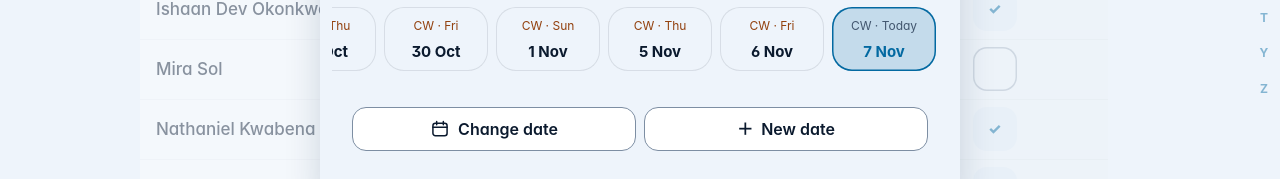
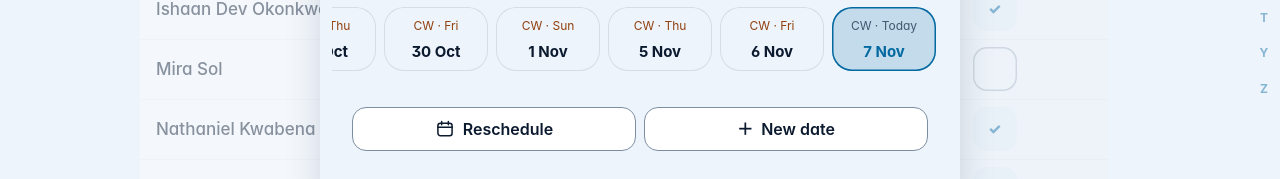
Before and after one commit to steph1420/sow-driftline, a React (Vite) app: page / in a window 1280 px wide. Both pictures are taken after a click on the button 1082 px from the left and 98 px from the top of the page. Shown: the part 605-784 px from the top of the page. Built offline with nearby package versions, Linux system fonts and the light colour scheme.

Commit message:
Rename Change date to Reschedule (t110u)

```diff
--- a/src/screens/DateSheet.tsx
+++ b/src/screens/DateSheet.tsx
@@ -1,5 +1,5 @@
 // v0.7.0 S6–S8: the date sheet. Chips of this class's existing dates (F-DT-04, tap = open it, no data change),
-// Change date (S7, F-DT-01..06: wheels, year pill, topic, live dashed chip, button dim until a change, collision note, Cancel)
+// Reschedule (was Change date) (S7, F-DT-01..06: wheels, year pill, topic, live dashed chip, button dim until a change, collision note, Cancel)
 // and + New date (S8, F-OV-05: next class day picked, no duplicate on the same day).
 import { useEffect, useRef, useState } from 'react'
 import { CONFIG } from '../config'
@@ -36,10 +36,10 @@ export function DateSheet({ columns, current, today, onPick, onClose, subjectKey
   }
   return (<>
     <button className="sow-scrim" aria-label="Close dates" onClick={onClose} />
-    <div className={`sow-sheet sow-ds${mode !== 'pick' ? ' editing' : ''}`} role="dialog" aria-label={mode === 'edit' ? 'Change date' : mode === 'new' ? 'New date' : 'Dates'}>
+    <div className={`sow-sheet sow-ds${mode !== 'pick' ? ' editing' : ''}`} role="dialog" aria-label={mode === 'edit' ? 'Reschedule' : mode === 'new' ? 'New date' : 'Dates'}>
       <button className="sow-sheet__handle" aria-label="Close (swipe down)" onClick={onClose}
         onPointerDown={(e) => { y0.current = e.clientY; e.currentTarget.setPointerCapture?.(e.pointerId) }} onPointerMove={(e) => { if (y0.current != null && e.clientY - y0.current > CONFIG.timing.sheetOpenDragPx) { y0.current = null; onClose() } }} onPointerUp={() => { y0.current = null }}><span className="sow-sheet__grip" /></button>
-      <div className="sow-wp__head"><h2 className="sow-wp__title">{mode === 'edit' ? 'Change date' : mode === 'new' ? 'New date' : 'Dates'}</h2><button className="sow-x" aria-label="Close" onClick={onClose}>{GLYPH.close}</button></div>
+      <div className="sow-wp__head"><h2 className="sow-wp__title">{mode === 'edit' ? 'Reschedule' : mode === 'new' ? 'New date' : 'Dates'}</h2><button className="sow-x" aria-label="Close" onClick={onClose}>{GLYPH.close}</button></div>
       {mode !== 'new' && <div className="sow-ds__strip" ref={strip} role="listbox" aria-label="Existing dates">
         {columns.map((c) => { const on = c.sessionId === current; const shown = on && mode === 'edit' ? date : c.date; const d = chipDay(shown)
           return <button key={c.sessionId} role="option" aria-selected={on} aria-current={on} className={`sow-ds__chip${on ? ' on' : ''}${on && moved ? ' live' : ''}${shown < today ? ' old' : ''}`} aria-label={`${c.kind} ${d.dow} ${d.dm}${shown === today ? ', today' : ''}`}
@@ -47,7 +47,7 @@ export function DateSheet({ columns, current, today, onPick, onClose, subjectKey
             <small>{shown === today ? `${c.kind} · Today` : `${c.kind} · ${d.dow}`}</small><b>{d.dm}</b></button> })}
       </div>}
       {mode === 'pick' && <div className="sow-ds__acts">
-        <button className="sow-ds__act" onClick={() => open('edit')}><Icon name="calendar" /><span>Change date</span></button>
+        <button className="sow-ds__act" onClick={() => open('edit')}><Icon name="calendar" /><span>Reschedule</span></button>
         <button className="sow-ds__act" onClick={() => open('new')}><span aria-hidden>＋</span><span>New date</span></button></div>}
       {mode === 'edit' && <div className="sow-ds__line">
         <span>{ticks} {ticks === 1 ? 'tick' : 'ticks'} · </span>
```
Also changed, not shown: 2 other files (tests, documents, lock files or other folders).
